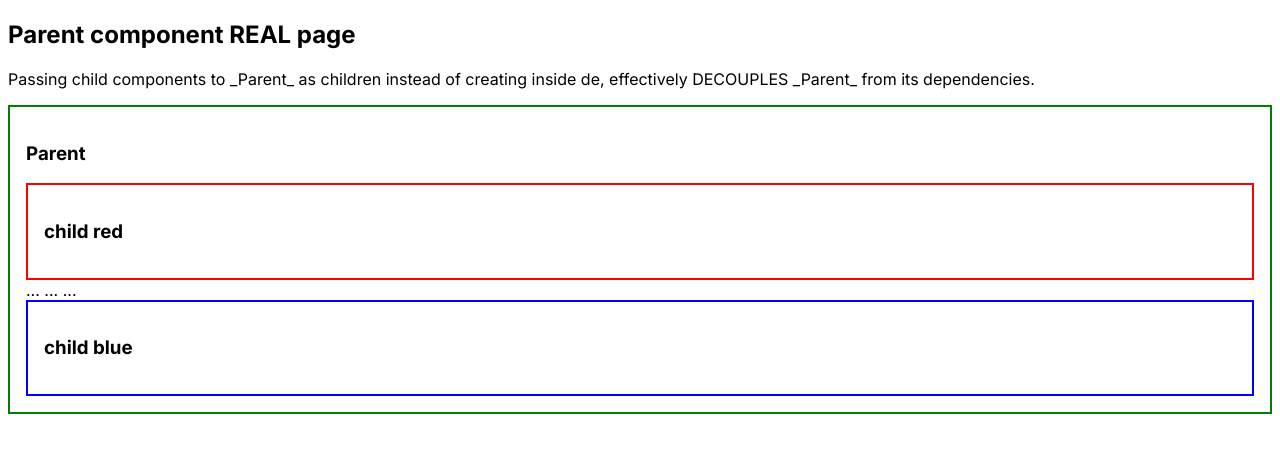
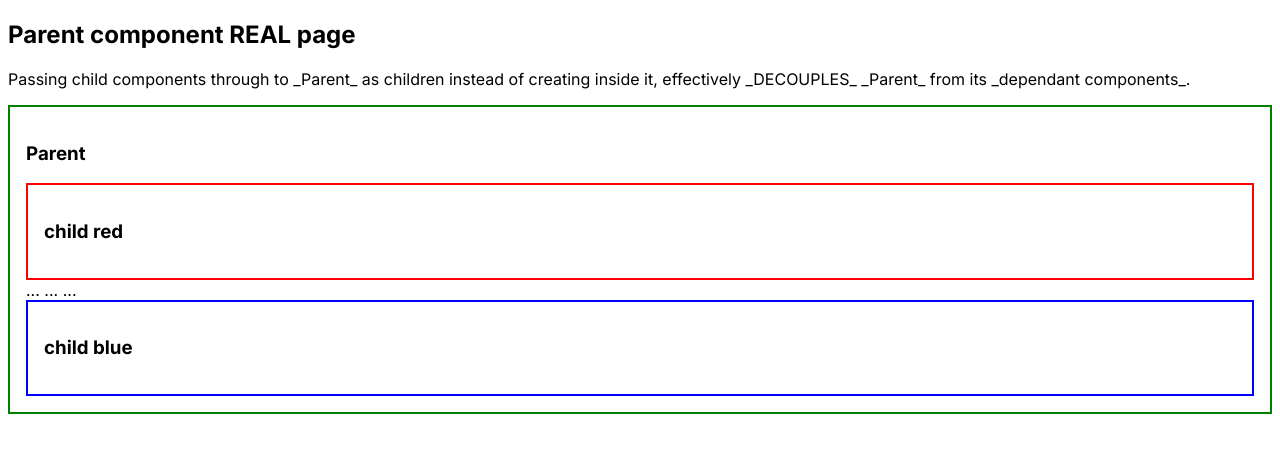
Before and after one commit to jercilla/nextjs-react-components-playground, a Next.js app: page /parent-child in a window 1280 px wide. Shown: the top 452 px of the page. Built offline with nearby package versions, Linux system fonts and the light colour scheme.

Commit message:
chore: decoupled parent child components example

```diff
--- a/src/app/(pages-public)/parent-child/page.tsx
+++ b/src/app/(pages-public)/parent-child/page.tsx
@@ -7,8 +7,8 @@ export default function Page() {
     <>
       <h2>Parent component REAL page</h2>
       <p>
-        Passing child components to _Parent_ as children instead of creating
-        inside de, effectively DECOUPLES _Parent_ from its dependencies.
+        Passing child components through to _Parent_ as children instead of creating inside it,
+        effectively _DECOUPLES_ _Parent_ from its _dependant components_.
       </p>
       <Parent>
       {{
--- a/src/app/components/parent.tsx
+++ b/src/app/components/parent.tsx
@@ -1,9 +1,7 @@
-import { ReactNode } from "react";
-
 type childComponents = "oneChild" | "anotherChild";
 
 export interface Props {
-  children?: { [key in childComponents]: ReactNode };
+  children?: { [key in childComponents]: JSX.Element };
 }
 
 export default function Parent({ children, ...props }: Props) {
```
